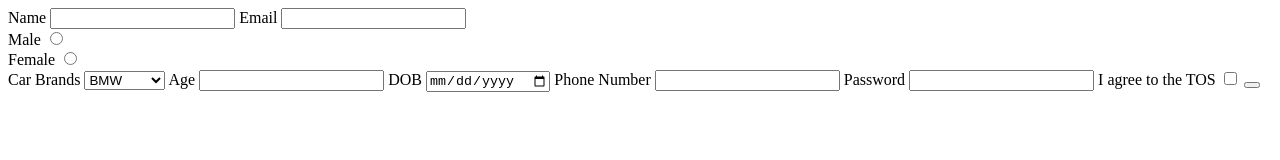
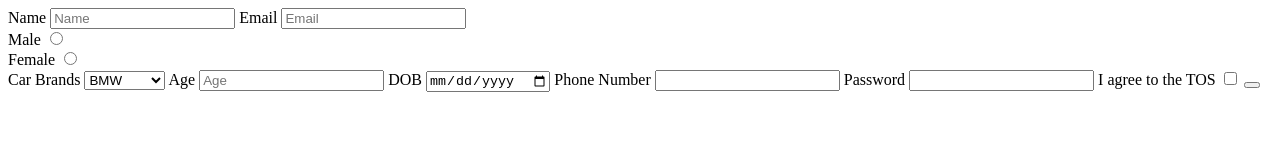
Before and after one commit to acciojob/signup-form-car-vanshu-himself, a website: page main.html in a window 1280 px wide. Drawn offline with Linux system fonts and the light colour scheme.

Commit message:
created a submission

```diff
--- a/main.html
+++ b/main.html
@@ -10,10 +10,10 @@
 	 <form method="post">
 
     <label for="name">Name</label>
-    <input type="text" id="name" name="Name" required>
+    <input type="text" id="name" name="Name" placeholder="Name" required>
 
     <label for="email">Email</label>
-    <input type="email" id="email" name="email" required>
+    <input type="email" id="email" name="email"  placeholder="Email" required>
 
   <div>  <label for="Male">Male</label>
     <input type="radio"id="gender_m"  name="gender" required></div>
@@ -30,7 +30,7 @@
             </select>
 
             <label for="age">Age</label>
-            <input type="number" id="age" name="age" required>
+            <input type="number" id="age" name="age" placeholder="Age" required>
 <label for="dob">DOB</label>
 
             <input type="date" name="dob" id="dob" required>
```
